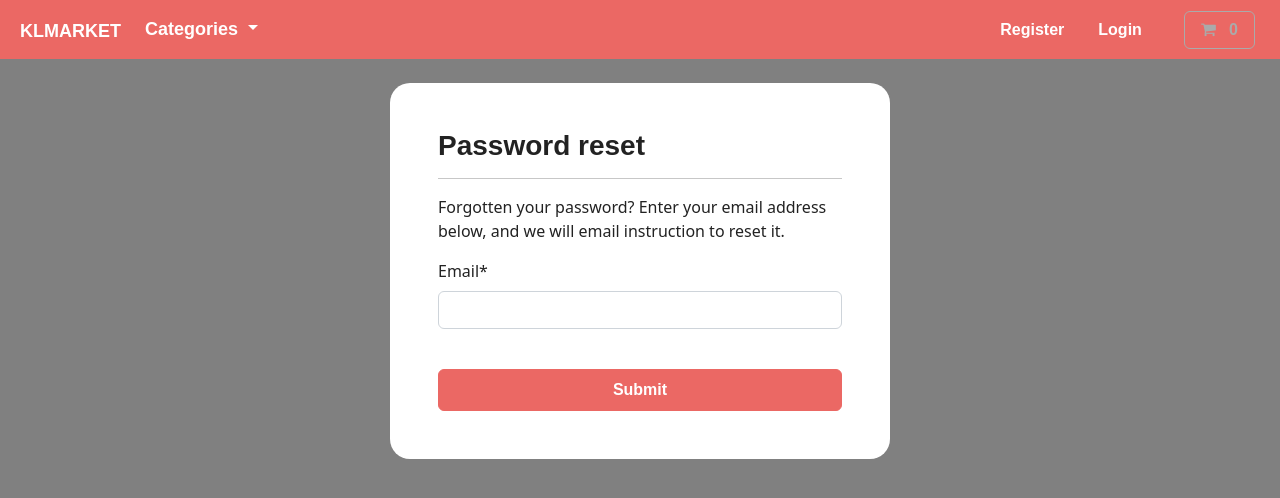
After one commit to kedrick1/Django-E-Commerce, a Django app: page /account/reset_password in a window 1280 px wide. The commit adds this page. Shown: the top 498 px of the page. Run offline with Django 5.2, Linux system fonts and the light colour scheme; data comes from the database, SQL or seed files in the repository; both versions use the stored data as it was after the commit; some libraries are stand-ins or nearby versions; some web fonts are replaced.

Commit message:
added password reset functionality

```diff
--- a/ecommerce/account/templates/account/my-login.html
+++ b/ecommerce/account/templates/account/my-login.html
@@ -52,7 +52,7 @@
 
                     <br>
 
-                    <a href="{% url 'my-login' %}"> Forgot your password? </a> <!--for now no url-->
+                    <a href="{% url 'reset_password' %}"> Forgot your password? </a> <!--for now no url-->
 
                 </div>
 
--- /dev/null
+++ b/ecommerce/account/templates/account/password/password-reset.html
@@ -0,0 +1,51 @@
+
+{% include "store/base.html" %}
+
+{% load static %}
+
+{% load crispy_forms_tags %}
+
+{% block content %}
+
+
+<style>
+
+    body{
+        background-color: gray;
+    }
+
+</style>
+
+<br>
+
+<div class="container bg-white shadow-md p-5 form-layout" > <!--this is all bootstrap properties im inheriting from the base.html-->
+
+    <h3> Password reset </h3>
+
+    <hr>
+
+    <p> Forgotten your password? Enter your email address below,
+
+        and we will email instruction to reset it.
+    </p>
+
+    <form method="post">
+
+        {% csrf_token %}
+
+        {{form|crispy}}
+
+        <br>
+
+        <button type="submit" class="btn btn-primary navbar-btn text-white w-100 p-2"> Submit </button>
+
+
+    </form>
+
+</div>
+
+
+
+
+
+{% endblock %}
--- a/ecommerce/account/urls.py
+++ b/ecommerce/account/urls.py
@@ -1,5 +1,8 @@
 from django.urls import path
 from . import views
+
+
+from django.contrib.auth import views as auth_views #be url in a view, unique django built in django view reset
 
 urlpatterns = [
     path('register', views.register, name='register'),
@@ -30,6 +33,23 @@ urlpatterns = [
 
 
 
+    #password management urls/views
+
+    #submit our email form where we say what our email is to receive the new link
+    path('reset_password', auth_views.PasswordResetView.as_view(template_name="account/password/password-reset.html"), name='reset_password'), #user submit our email form
+
+    #success message , email will be sent to reset password
+    path('reset_password_sent', auth_views.PasswordResetDoneView.as_view(template_name="account/password/password-reset-sent.html"), name='password_reset_done'), #templates will be in parentisis
+
+    #password reset link email
+    path('reset/<uidb64>/<token>/', auth_views.PasswordResetConfirmView.as_view(template_name="account/password/password-reset-form.html"), name='password_reset_confirm'),
+
+    #success message password was change
+    path('reset_password_complete', auth_views.PasswordResetCompleteView.as_view(template_name="account/password/password-reset-complete.html"), name='password_reset_complete'),
+
+
+
+
 
 
 ]
```
Also changed, not shown: ecommerce/account/templates/account/password/password-reset-complete.html (added, +33 -0 lines), ecommerce/account/templates/account/password/password-reset-form.html (added, +45 -0 lines), ecommerce/account/templates/account/password/password-reset-sent.html (added, +29 -0 lines), ecommerce/db.sqlite3.
